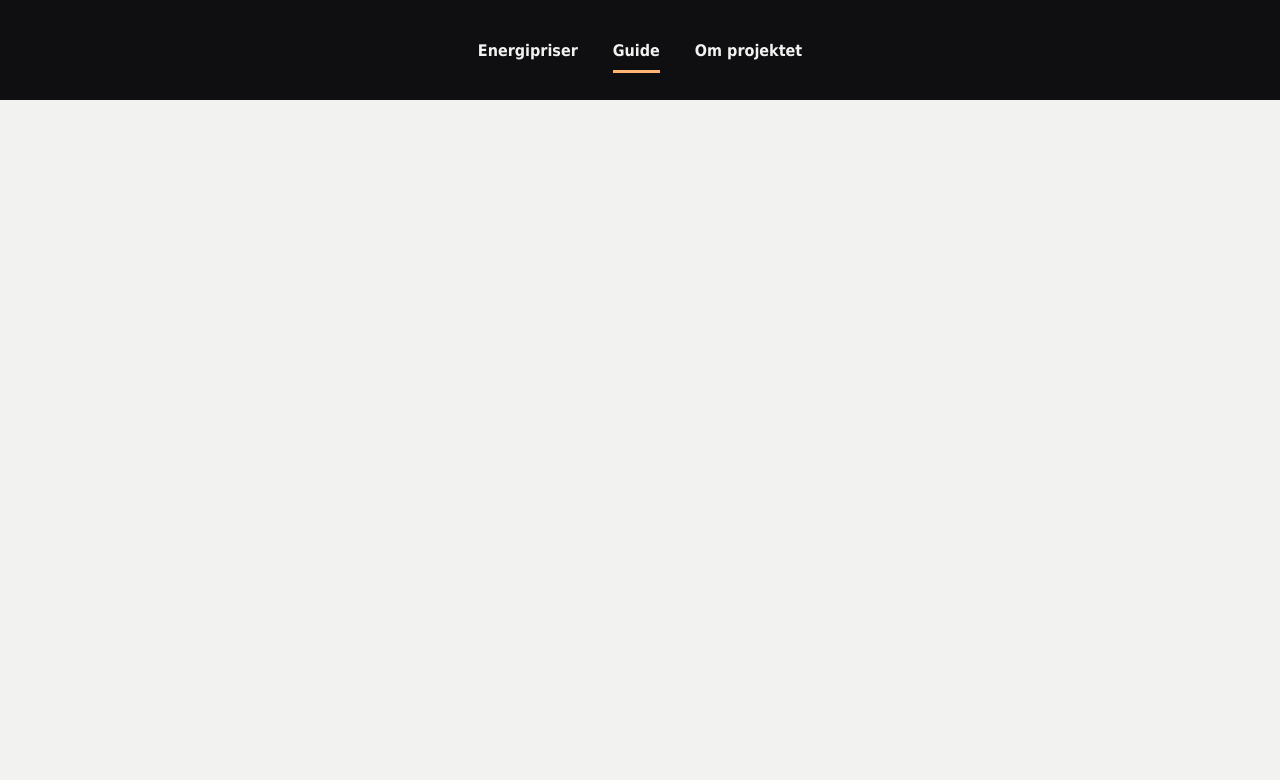
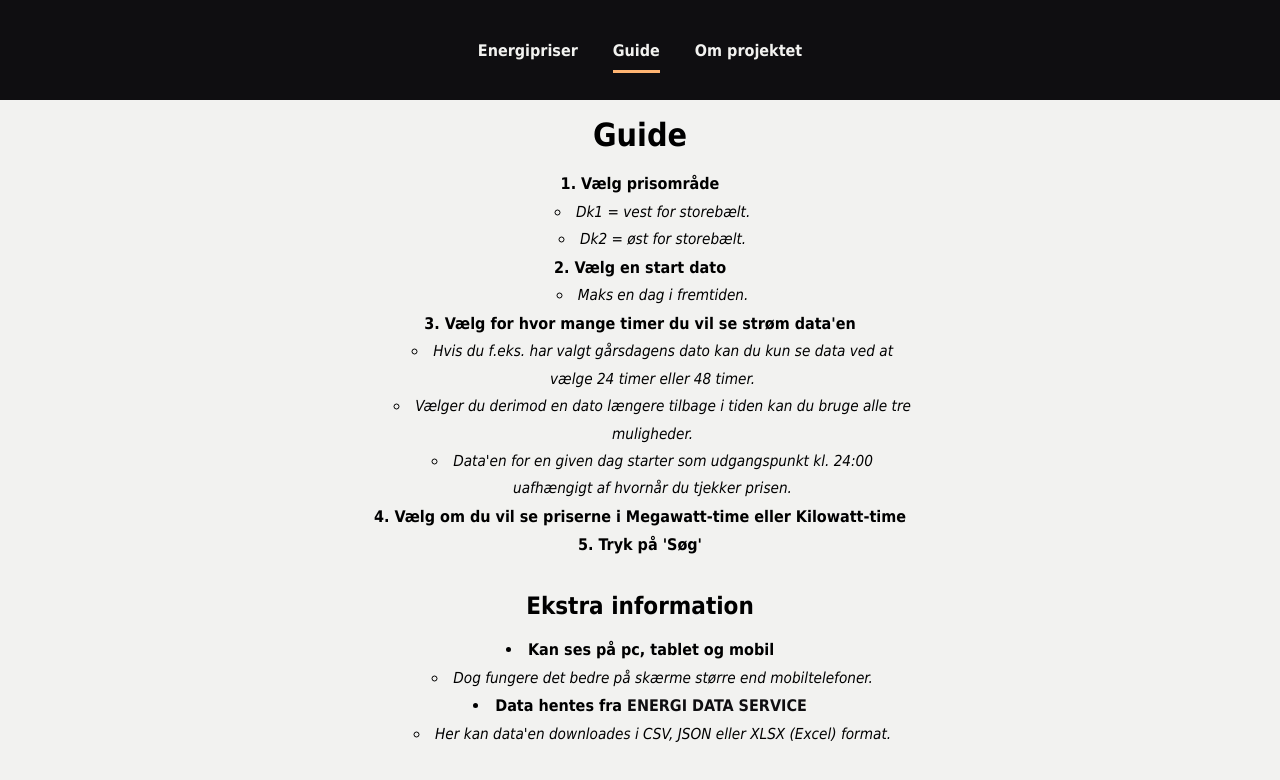
Before and after one commit to JoPed/Energiprices, a React (Vite) app: page /guide in a window 1280 px wide. Shown: the top 780 px of the page. Built offline with nearby package versions, Linux system fonts and the light colour scheme.

Commit message:
Added diffrent colors depending on price. Also added two minor pages. One as a guide and one as a about

```diff
--- a/src/App.jsx
+++ b/src/App.jsx
@@ -4,6 +4,8 @@ import 'bootstrap/dist/css/bootstrap-grid.min.css';
 import './scss/App.scss';
 
 import Energipriser from "./pages/Energipriser";
+import Guide from "./pages/Guide";
+import About from "./pages/About";
 
 import Navbar from "./components/Navbar";
 
@@ -18,6 +20,8 @@ function App() {
       <Routes>
 
         <Route index element={<Energipriser />} />
+        <Route path='/guide' element={<Guide /> } />
+        <Route path='/about' element={<About /> } />
 
       </Routes>
 
--- a/src/components/Title.jsx
+++ b/src/components/Title.jsx
@@ -5,7 +5,7 @@ import Col from 'react-bootstrap/Col';
 const Title = ({ headline, children, className }) => {
 
     return (
-        <Row className={`mt-3 mb-3 ${className}`}>
+        <Row className={`mt-3 mb-3 ${className ? className : ''}`}>
             <Col xs={12} >
                 <h1 className="headlines">{headline}</h1>
                 {children}
--- /dev/null
+++ b/src/pages/About.jsx
@@ -0,0 +1,35 @@
+import React from 'react';
+
+import Container from 'react-bootstrap/Container';
+import Row from 'react-bootstrap/Row';
+import Col from 'react-bootstrap/Col';
+
+import Title from '../components/Title';
+
+const About = () => {
+    return (
+        <Container fluid="lg">
+
+            <Title headline="Om projektet" />
+
+            <Row>
+                <Col xs={ 12 } md={ { span: 8, offset: 2 } }>
+                    <article className="about">
+                        <p>Jeg har lavet dette som et fritidsprojekt til mig selv, for at kunne holde øje med prisen for strøm. Det betyder bl.a. at det ikke er fyldt op med features, men kun det jeg selv synes er mest nødvendigt for at kunne få et hurtigt overblik. Dataen hentes fra <a href="https://www.energidataservice.dk/tso-electricity/Elspotprices" target="_blank">ENERGI DATA SERVICE</a> og det er derfor dem der styrer hvilke data der er adgang til. <br /> <br />
+
+                            Det er en fritidsprojekt, som I har gratis adgang til, derfor skal I ikke forvente at jeg hele tiden udvikler videre på det - hverken vedligehold eller nye funktioner. I er dog altid velkomne til at <a href="mailto:jona09h3@videndjurs.net" className="mail">sende en mail</a> for at rappotere fejl, så vil jeg prøve at finde tid at rette dem.
+
+                            <br /> <br />
+                            <b>Mulige nye funktioner</b><br />
+                            Jeg vil ikke love noget, men jeg har nogle idé til mulige udvidelser hvis jeg kan finde tiden til det. F.eks. muligheden for at sorter efter dansk tid, pris I DKK, pris i EURO samt and vælge det der skal være stigende eller faldende værdier.  <br /><br />
+
+                        </p>
+                    </article>
+                </Col>
+            </Row>
+
+        </Container>
+    )
+}
+
+export default About;
--- /dev/null
+++ b/src/pages/Guide.jsx
@@ -0,0 +1,65 @@
+import React from 'react';
+
+import Container from 'react-bootstrap/Container';
+import Row from 'react-bootstrap/Row';
+import Col from 'react-bootstrap/Col';
+
+import Title from '../components/Title';
+
+const Guide = () => {
+    return (
+        <Container fluid="lg">
+
+            <Title headline="Guide" />
+
+            <Row>
+                <Col xs={ 12 } md={ { span: 6, offset: 3 } }>
+                    <ol className="guideList">
+                        <li>Vælg prisområde
+                            <ul>
+                                <li>Dk1 = vest for storebælt.</li>
+                                <li>Dk2 = øst for storebælt.</li>
+                            </ul>
+                        </li>
+                        <li>Vælg en start dato
+                            <ul>
+                                <li>Maks en dag i fremtiden.</li>
+                            </ul>
+                        </li>
+                        <li>Vælg for hvor mange timer du vil se strøm data'en
+                            <ul>
+                                <li>Hvis du f.eks. har valgt gårsdagens dato kan du kun se data ved at vælge 24 timer eller 48 timer.</li>
+                                <li>Vælger du derimod en dato længere tilbage i tiden kan du bruge alle tre muligheder.</li>
+                                <li>Data'en for en given dag starter som udgangspunkt kl. 24:00 uafhængigt af hvornår du tjekker prisen. </li>
+                            </ul>
+                        </li>
+                        <li>Vælg om du vil se priserne i Megawatt-time eller Kilowatt-time</li>
+                        <li>Tryk på 'Søg'</li>
+                    </ol>
+                </Col>
+            </Row>
+
+            <Row >
+                <Col xs={ 12 } md={ { span: 6, offset: 3 } } >
+                    <h2 className="headlines mb-3">Ekstra information</h2>
+                    <ul className="guideList">
+                        <li>Kan ses på pc, tablet og mobil
+                            <ul>
+                                <li>Dog fungere det bedre på skærme større end mobiltelefoner.</li>
+                            </ul>
+                        </li>
+                        <li>Data hentes fra <a href="https://www.energidataservice.dk/tso-electricity/Elspotprices" target="_blank">ENERGI DATA SERVICE</a>
+                            <ul>
+                                <li>Her kan data'en downloades i CSV, JSON eller XLSX (Excel) format. </li>
+                            </ul>
+                        </li>
+                    </ul>
+                </Col>
+            </Row>
+
+
+        </Container>
+    )
+}
+
+export default Guide
--- a/src/scss/App.scss
+++ b/src/scss/App.scss
@@ -14,6 +14,19 @@ html {
   box-sizing: inherit;
   margin: 0;
   padding: 0;
+}
+
+a{
+  color: $col_SecondaryText;
+  text-decoration: none;
+
+  &:hover{
+    text-decoration: underline;
+  }
+}
+
+.mail{
+  text-decoration: underline;
 }
 
 .headlines {
@@ -79,6 +92,45 @@ html {
     }
   }
 
+  //*Guide
+  .guideList, .aboutList{
+    text-align: center;
+    list-style-position: inside;
+    margin-bottom: 2rem;
+
+    li{
+      line-height: 1.8;
+    }
+
+    ul{
+      padding-left: 25px;
+    }
+  }
+
+  .guideList > li{
+    font-weight: bold;
+  }
+
+  .guideList > li >ul > li {
+    font-weight: normal;
+    font-style: italic;
+    font-size: .95rem;
+  }
+
+  //*About
+  .about{
+    line-height: 1.5;
+  }
+
+  .aboutList{
+    text-align: left;
+    padding-left: 25px;
+
+    ol {
+      padding-left: 35px;
+    }
+  }
+
   //*Error
   .rowOfErrors {
     text-align: center;
--- a/src/scss/React-datalist.scss
+++ b/src/scss/React-datalist.scss
@@ -78,3 +78,13 @@
    background-color: $col_option--hover;
    color: $col_MainText;
  }
+
+
+ @media only screen and (max-width: 500px) {
+
+  .priceArea, .limit, .date{
+    width: 75%;
+   }
+
+
+ }
```
Also changed, not shown: src/pages/Energipriser.jsx (+83 -15 lines).
